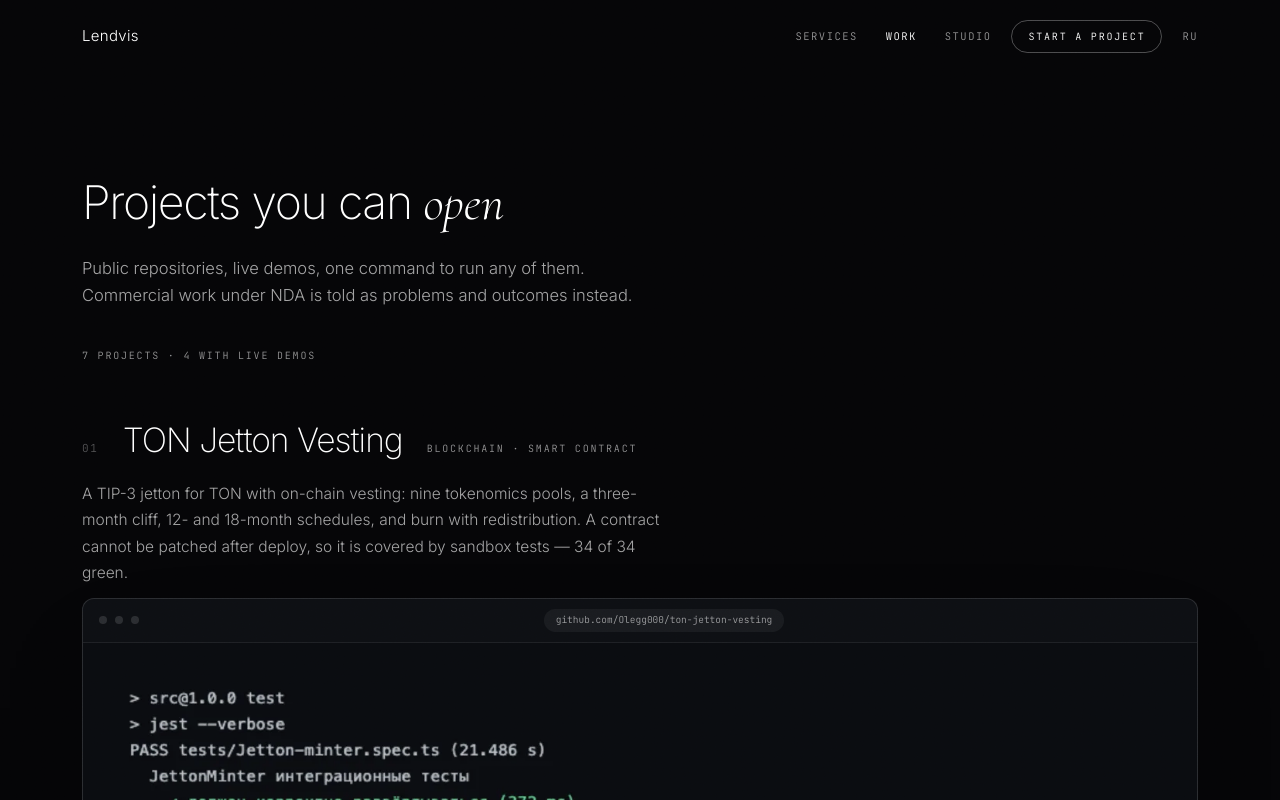
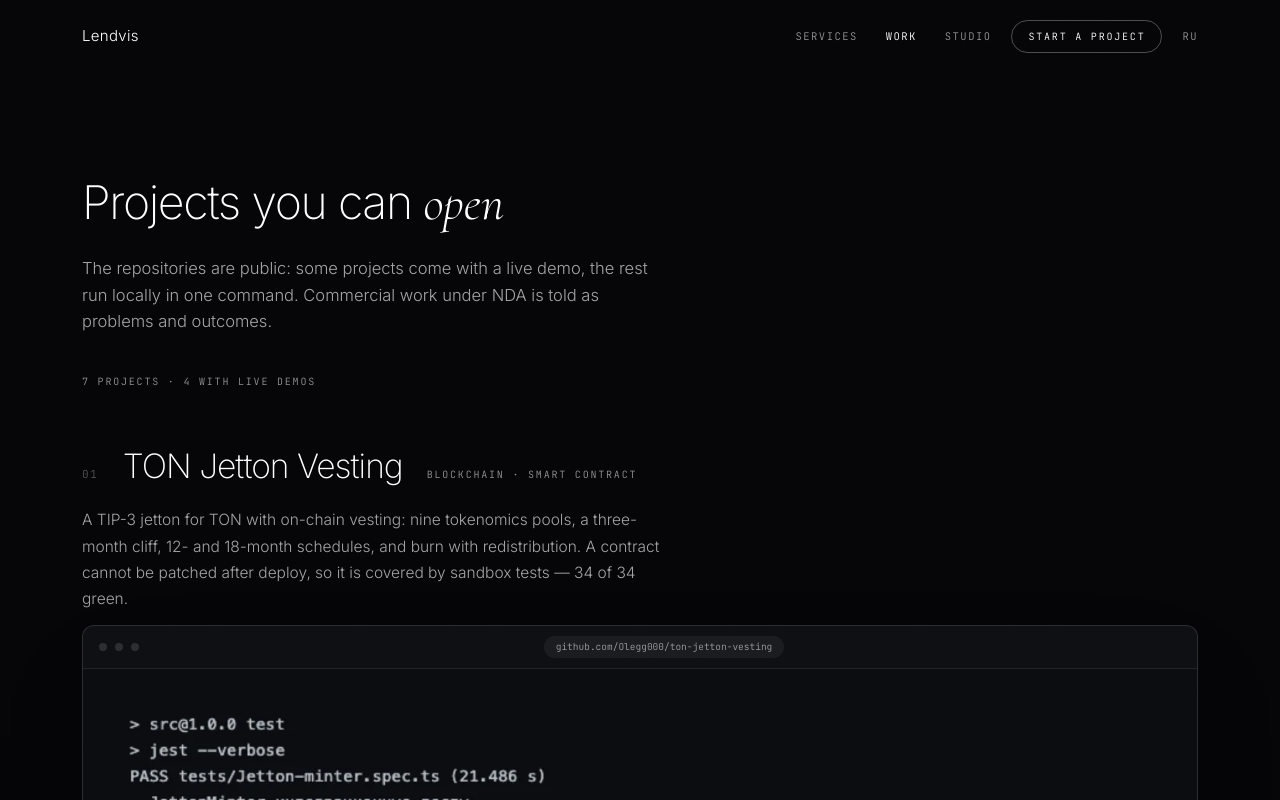
Before and after one commit to Olegg000/lendvis, a React (Vite) app: page /#/work in a window 1280 px wide. Shown: the top 800 px of the page. Built offline with nearby package versions, Linux system fonts and the light colour scheme.

Commit message:
Английский: лид проектов больше не повторяет главную, подвал грамматически цел

```diff
--- a/src/copy.ts
+++ b/src/copy.ts
@@ -423,7 +423,7 @@ export const copy = {
     work: {
       title: 'Projects you can',
       titleAccent: 'open',
-      lead: 'Public repositories, live demos, one command to run any of them. Commercial work under NDA is told as problems and outcomes instead.',
+      lead: 'The repositories are public: some projects come with a live demo, the rest run locally in one command. Commercial work under NDA is told as problems and outcomes.',
       filters: {
         all: 'All',
         web: 'Web',
@@ -505,7 +505,7 @@ export const copy = {
     footer: {
       line: 'Development studio · Samara · working remotely',
       copyright: '© 2026 Lendvis',
-      blurb: 'We design and build systems that hold up in production — from a storefront to a smart contract. Take the whole project, or join the code you already have.',
+      blurb: 'We design and build systems that hold up in production — from a storefront to a smart contract. We take a project whole, or plug into the code you already have.',
       columns: {
         services: 'What we do',
         studio: 'Studio',
```
